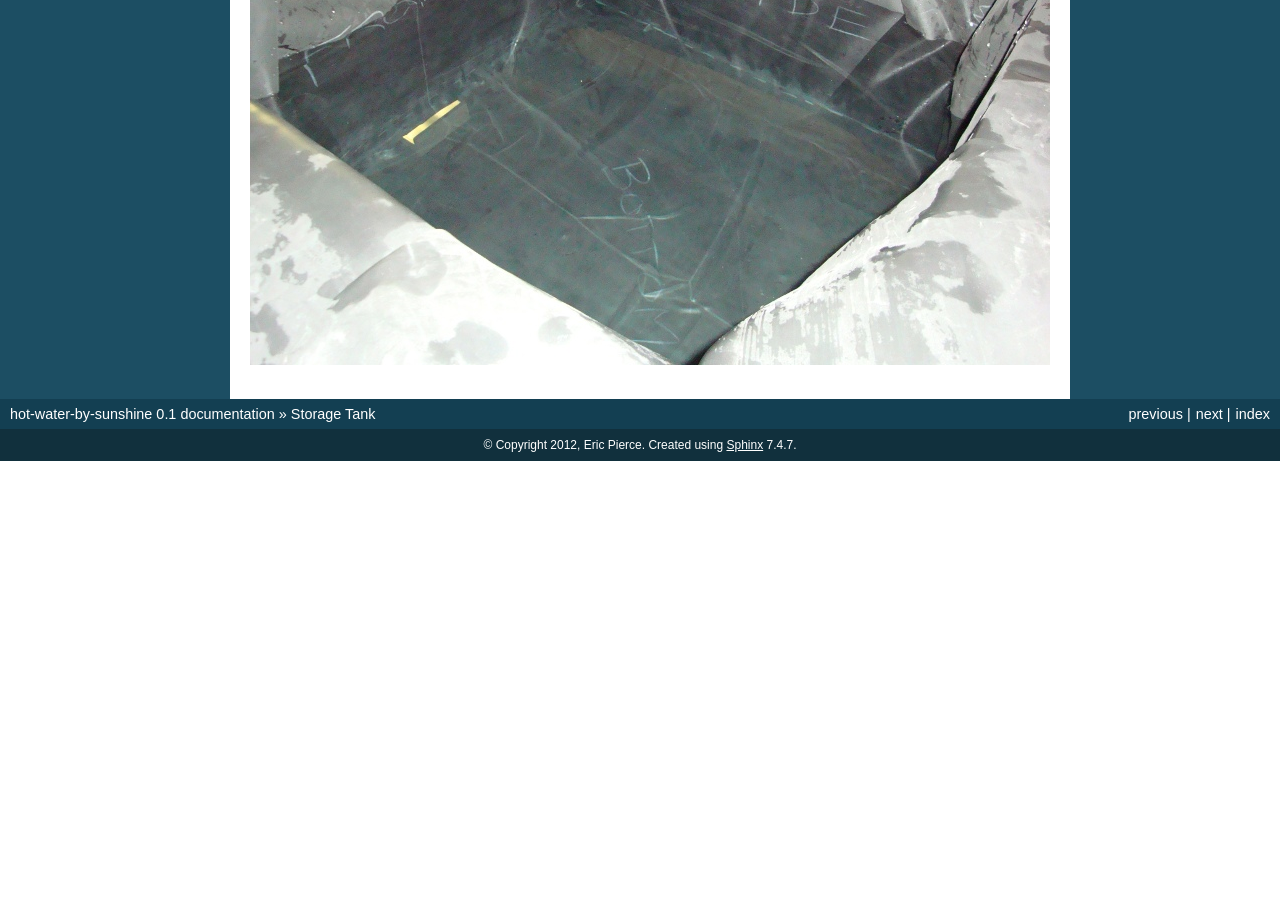
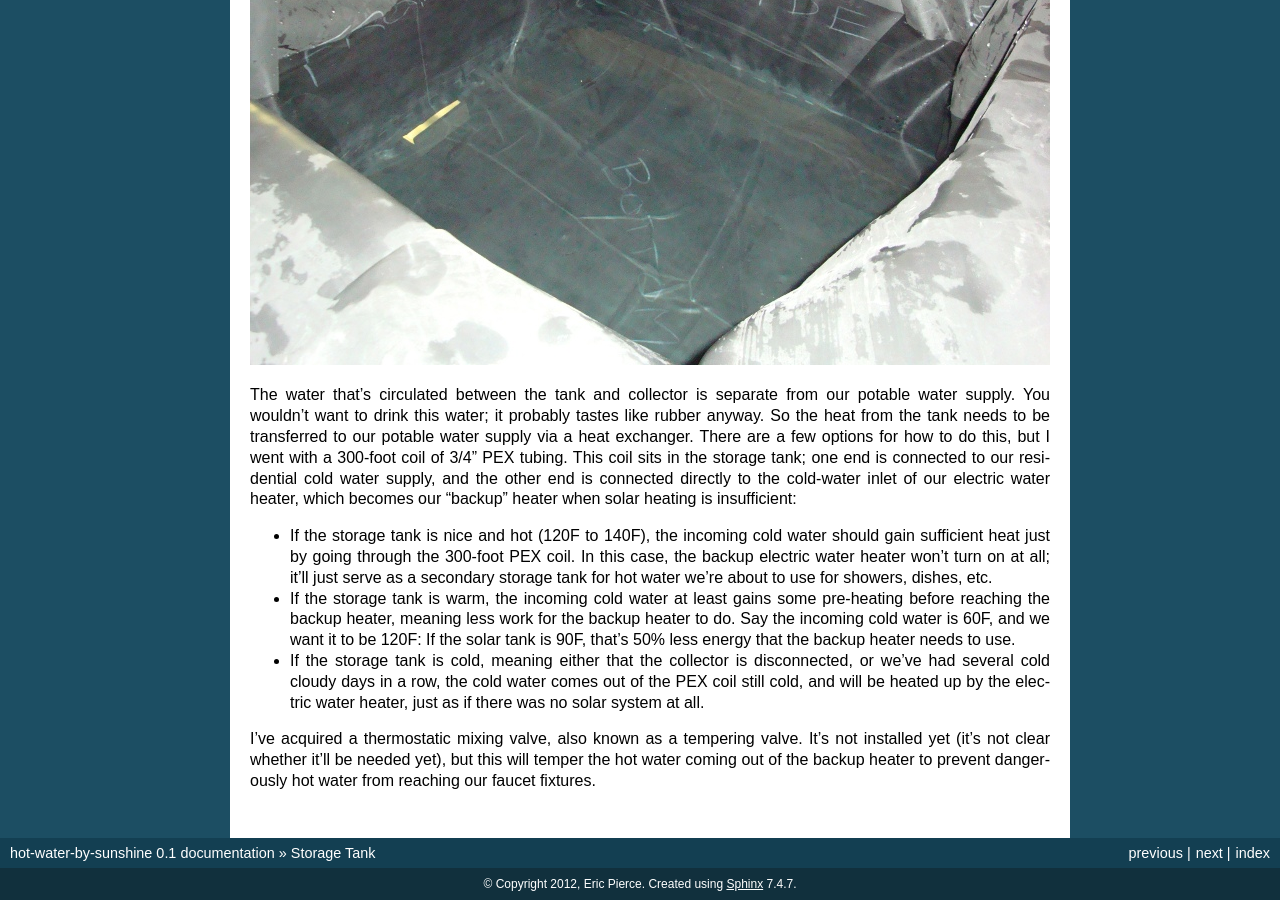
Before and after one commit to wapcaplet/hot-water-by-sunshine, a Sphinx documentation site: the page built from docs/tank.rst, in a window 1280 px wide and 900 px high, scrolled down 1924 px. Built offline with Sphinx 7.4.7, drawn with Linux system fonts in a browser that asks for light colours; before the commit the page ends 2385 px from its top, so only the background shows below that.

Commit message:
Add component diagram, more tank info

```diff
--- a/docs/tank.rst
+++ b/docs/tank.rst
@@ -41,3 +41,32 @@ attachment of the liner; this made sure that the liner was pressed all the way
 down into the corners.
 
 .. image:: images/tank_half_full.jpg
+
+The water that's circulated between the tank and collector is separate from our
+potable water supply. You wouldn't want to drink this water; it probably tastes
+like rubber anyway. So the heat from the tank needs to be transferred to our
+potable water supply via a heat exchanger. There are a few options for how to do
+this, but I went with a 300-foot coil of 3/4" PEX tubing. This coil sits in the
+storage tank; one end is connected to our residential cold water supply, and the
+other end is connected directly to the cold-water inlet of our electric water
+heater, which becomes our "backup" heater when solar heating is insufficient:
+
+- If the storage tank is nice and hot (120F to 140F), the incoming cold water
+  should gain sufficient heat just by going through the 300-foot PEX coil. In
+  this case, the backup electric water heater won't turn on at all; it'll just
+  serve as a secondary storage tank for hot water we're about to use for
+  showers, dishes, etc.
+- If the storage tank is warm, the incoming cold water at least gains some
+  pre-heating before reaching the backup heater, meaning less work for
+  the backup heater to do. Say the incoming cold water is 60F, and we want it to
+  be 120F: If the solar tank is 90F, that's 50% less energy that the backup
+  heater needs to use.
+- If the storage tank is cold, meaning either that the collector is
+  disconnected, or we've had several cold cloudy days in a row, the cold water
+  comes out of the PEX coil still cold, and will be heated up by the
+  electric water heater, just as if there was no solar system at all.
+
+I've acquired a thermostatic mixing valve, also known as a tempering valve. It's
+not installed yet (it's not clear whether it'll be needed yet), but this will
+temper the hot water coming out of the backup heater to prevent dangerously hot
+water from reaching our faucet fixtures.
```
Also changed, not shown: docs/principles.rst (+7 -3 lines), docs/images/system_diagram.png (added), 1 other file.
